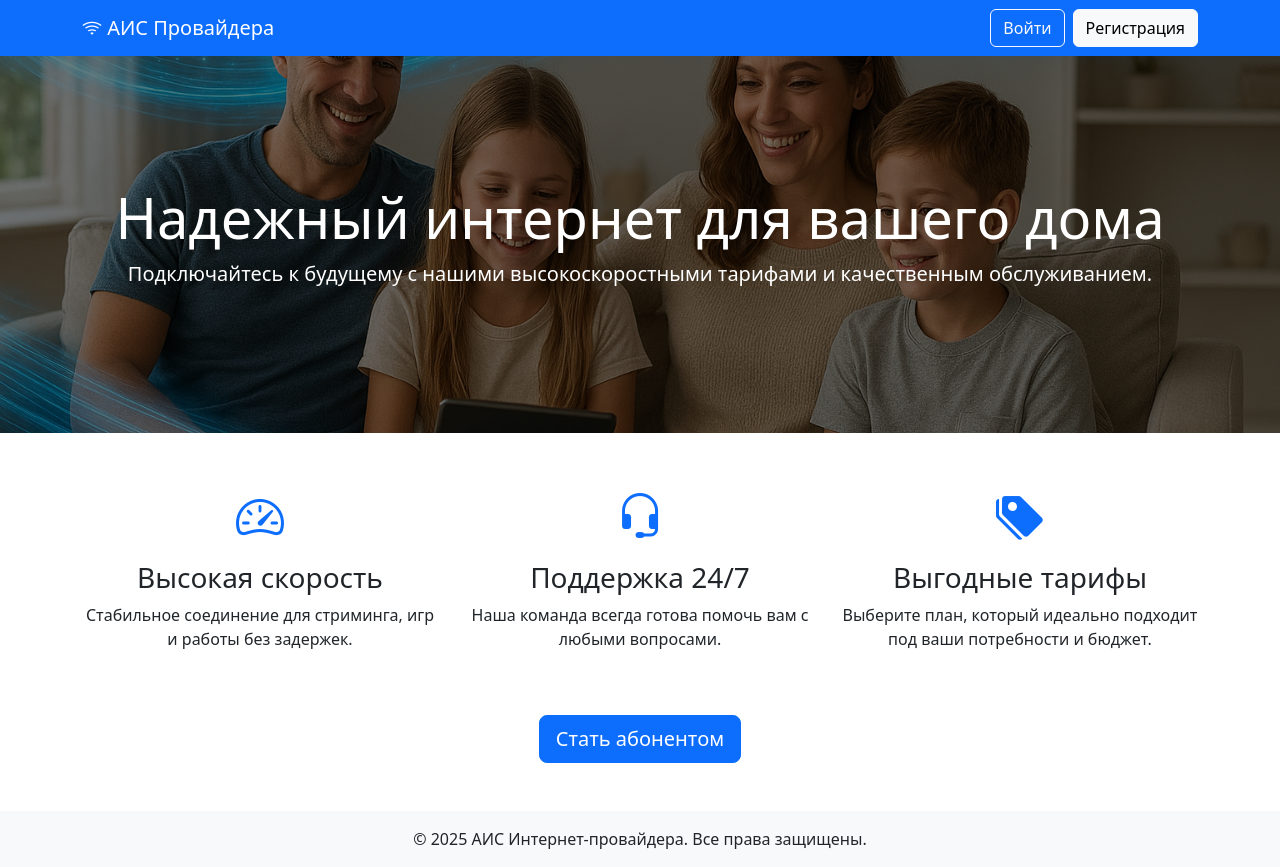
After one commit to Minokinad/course-project, a FastAPI app: template templates/landing_page.html in a window 1280 px wide. The commit adds this page. Run offline with FastAPI, Linux system fonts and the light colour scheme; the template is opened without the code that fills it, so the values that code supplies are empty; parts of the project's set-up code (start-up, migrations or seed data) failed here and were passed over.

Commit message:
added landing page and icon

```diff
--- a/src/main.py
+++ b/src/main.py
@@ -3,17 +3,21 @@ from fastapi.responses import RedirectResponse
 from fastapi.staticfiles import StaticFiles
 from jose import JWTError, jwt
 
+from src.templating import templates
+from src.services import service_service
+
 from src.routers import (
     subscribers_router, auth_router, cabinet_router,
     service_router, equipment_router, contracts_router,
-    employees_router, reports_router, logs_router,
-    tickets_router
+    employees_router, reports_router, logs_router, tickets_router
 )
 from src.services.auth_service import get_employee_by_login
 from src.services.subscriber_service import fetch_subscriber_by_id
 from src.config import settings
 
+
 app = FastAPI(title="АИС Интернет-провайдера")
+
 
 
 @app.middleware("http")
@@ -59,5 +63,31 @@ app.include_router(tickets_router.router)
 
 
 @app.get("/")
-async def root():
-    return RedirectResponse(url="/auth/login")
+async def root(request: Request):
+    """
+    Главный маршрутизатор.
+    - Для неавторизованных пользователей показывает главную страницу.
+    - Для авторизованных - перенаправляет в соответствующий раздел.
+    """
+    # Middleware уже определил пользователя и поместил его в request.state
+    user = request.state.user
+
+    # 1. Если пользователь не авторизован
+    if not user:
+        # Показываем ему публичную главную страницу с услугами
+        active_services = await service_service.fetch_all_services(status_filter="Активна")
+        return templates.TemplateResponse(
+            "landing_page.html",
+            {
+                "request": request,
+                "services": active_services
+            }
+        )
+
+    # 2. Если пользователь авторизован, проверяем его роль
+    if user.get("role") == "subscriber":
+        # Это абонент -> перенаправляем в его личный кабинет
+        return RedirectResponse(url="/subscriber/cabinet")
+    else:
+        # Это сотрудник (любая роль) -> перенаправляем на страницу с абонентами
+        return RedirectResponse(url="/subscribers")
--- a/src/routers/auth_router.py
+++ b/src/routers/auth_router.py
@@ -39,14 +39,14 @@ async def login_form(request: Request, username: str = Form(...), password: str
     )
 
 # --- ВЫХОД (теперь один для всех) ---
+
 @router.post("/logout")
 async def logout():
-    response = RedirectResponse(url="/auth/login", status_code=303)
+    response = RedirectResponse(url="/", status_code=303)
     response.delete_cookie("access_token")
     return response
 
 
-# --- РЕГИСТРАЦИЯ АБОНЕНТА ---
 @router.get("/register", response_class=HTMLResponse)
 async def register_page(request: Request):
     return templates.TemplateResponse("register.html", {"request": request})
@@ -69,7 +69,6 @@ async def register_form(
             {"request": request, "error": "Номер телефона уже зарегистрирован"}
         )
 
-    # После успешной регистрации сразу логиним абонента
     access_token = auth_service.create_access_token(
         data={"sub": str(new_subscriber['subscriber_id']), "role": "subscriber"}
     )
--- a/src/routers/cabinet_router.py
+++ b/src/routers/cabinet_router.py
@@ -85,7 +85,7 @@ async def subscriber_top_up(
 
 @router.post("/logout")
 async def subscriber_logout():
-    response = RedirectResponse(url="/auth/login", status_code=303)
+    response = RedirectResponse(url="/", status_code=303)
     response.delete_cookie("access_token")
     return response
 
--- a/templates/base.html
+++ b/templates/base.html
@@ -6,6 +6,7 @@
     <title>АИС Интернет-провайдера</title>
     <link href="https://cdn.jsdelivr.net/npm/bootstrap@5.3.2/dist/css/bootstrap.min.css" rel="stylesheet">
     <link rel="stylesheet" href="https://cdn.jsdelivr.net/npm/bootstrap-icons@1.11.3/font/bootstrap-icons.min.css">
+    <link rel="icon" href="/static/img/favicon.ico" type="image/x-icon">
 </head>
 <body>
     <nav class="navbar navbar-expand-lg navbar-dark bg-primary">
--- /dev/null
+++ b/templates/landing_page.html
@@ -0,0 +1,98 @@
+<!doctype html>
+<html lang="ru">
+<head>
+    <meta charset="utf-8">
+    <meta name="viewport" content="width=device-width, initial-scale=1">
+    <title>АИС Интернет-провайдера - Добро пожаловать!</title>
+    <link href="https://cdn.jsdelivr.net/npm/bootstrap@5.3.2/dist/css/bootstrap.min.css" rel="stylesheet">
+    <link rel="stylesheet" href="https://cdn.jsdelivr.net/npm/bootstrap-icons@1.11.3/font/bootstrap-icons.min.css">
+    <link rel="icon" href="/static/img/favicon.ico" type="image/x-icon">
+    <style>
+        .hero-section {
+            background-image: linear-gradient(rgba(0, 0, 0, 0.5), rgba(0, 0, 0, 0.5)), url('/static/img/main-hero.png');
+            background-size: cover;
+            background-position: center;
+            color: white;
+            padding: 8rem 0;
+        }
+    </style>
+</head>
+<body>
+    <nav class="navbar navbar-expand-lg navbar-dark bg-primary">
+        <div class="container">
+            <a class="navbar-brand" href="/">
+                <i class="bi bi-wifi"></i> АИС Провайдера
+            </a>
+            <div class="d-flex">
+                <a href="/auth/login" class="btn btn-outline-light me-2">Войти</a>
+                <a href="/auth/register" class="btn btn-light">Регистрация</a>
+            </div>
+        </div>
+    </nav>
+
+    <!-- Секция с фоновым изображением -->
+    <header class="hero-section text-center">
+        <div class="container">
+            <h1 class="display-4">Надежный интернет для вашего дома</h1>
+            <p class="lead">Подключайтесь к будущему с нашими высокоскоростными тарифами и качественным обслуживанием.</p>
+        </div>
+    </header>
+
+    <!-- Основной контент -->
+    <main class="container mt-5 mb-5">
+        <div class="row text-center">
+            <div class="col-md-4">
+                <i class="bi bi-speedometer2" style="font-size: 3rem; color: #0d6efd;"></i>
+                <h3 class="mt-2">Высокая скорость</h3>
+                <p>Стабильное соединение для стриминга, игр и работы без задержек.</p>
+            </div>
+            <div class="col-md-4">
+                <i class="bi bi-headset" style="font-size: 3rem; color: #0d6efd;"></i>
+                <h3 class="mt-2">Поддержка 24/7</h3>
+                <p>Наша команда всегда готова помочь вам с любыми вопросами.</p>
+            </div>
+            <div class="col-md-4">
+                <i class="bi bi-tags-fill" style="font-size: 3rem; color: #0d6efd;"></i>
+                <h3 class="mt-2">Выгодные тарифы</h3>
+                <p>Выберите план, который идеально подходит под ваши потребности и бюджет.</p>
+            </div>
+        </div>
+
+        <div class="text-center mt-5">
+             <a href="/auth/register" class="btn btn-primary btn-lg">Стать абонентом</a>
+        </div>
+    </main>
+
+    {% if services %}
+    <div class="bg-light py-5">
+        <div class="container">
+            <h2 class="text-center mb-5">Наши тарифы и услуги</h2>
+            <div class="row g-4">
+                {% for service in services %}
+                <div class="col-md-6 col-lg-4 d-flex align-items-stretch">
+                    <div class="card w-100 text-center">
+                        <div class="card-header bg-primary text-white">
+                            <h4 class="my-0 fw-normal">{{ service.name }}</h4>
+                        </div>
+                        <div class="card-body d-flex flex-column">
+                            <h1 class="card-title pricing-card-title">{{ "%.2f"|format(service.price) }}<small class="text-muted fw-light"> BYN/мес.</small></h1>
+                            <p class="mt-3 mb-4 flex-grow-1">
+                                {{ service.description or 'Высокоскоростной доступ в интернет для любых задач.' }}
+                            </p>
+                            <a href="/auth/register" class="btn btn-lg btn-outline-primary">Подключить</a>
+                        </div>
+                    </div>
+                </div>
+                {% endfor %}
+            </div>
+        </div>
+    </div>
+    {% endif %}
+
+    <footer class="bg-light text-center p-3">
+        <p class="mb-0">&copy; 2025 АИС Интернет-провайдера. Все права защищены.</p>
+    </footer>
+
+    <script src="https://cdn.jsdelivr.net/npm/bootstrap@5.3.2/dist/js/bootstrap.bundle.min.js"></script>
+</body>
+</html>
--- a/templates/register.html
+++ b/templates/register.html
@@ -5,6 +5,7 @@
     <meta name="viewport" content="width=device-width, initial-scale=1">
     <title>Регистрация</title>
     <link href="https://cdn.jsdelivr.net/npm/bootstrap@5.3.2/dist/css/bootstrap.min.css" rel="stylesheet">
+    <link rel="icon" href="/static/img/favicon.ico" type="image/x-icon">
     <style>
         body { background-color: #f5f5f5; }
         .form-register { max-width: 500px; padding: 15px; margin: auto; }
--- a/templates/unified_login.html
+++ b/templates/unified_login.html
@@ -5,6 +5,7 @@
     <meta name="viewport" content="width=device-width, initial-scale=1">
     <title>Вход в систему</title>
     <link href="https://cdn.jsdelivr.net/npm/bootstrap@5.3.2/dist/css/bootstrap.min.css" rel="stylesheet">
+    <link rel="icon" href="/static/img/favicon.ico" type="image/x-icon">
     <style>
         html, body { height: 100%; }
         body { display: flex; align-items: center; justify-content: center; background-color: #f5f5f5; }
```
Also changed, not shown: src/services/service_service.py (+14 -2 lines), static/img/favicon.ico (added), static/img/main-hero.png (added).
